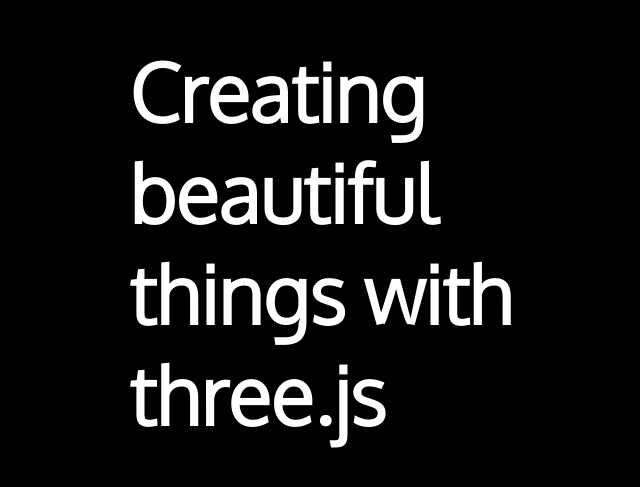
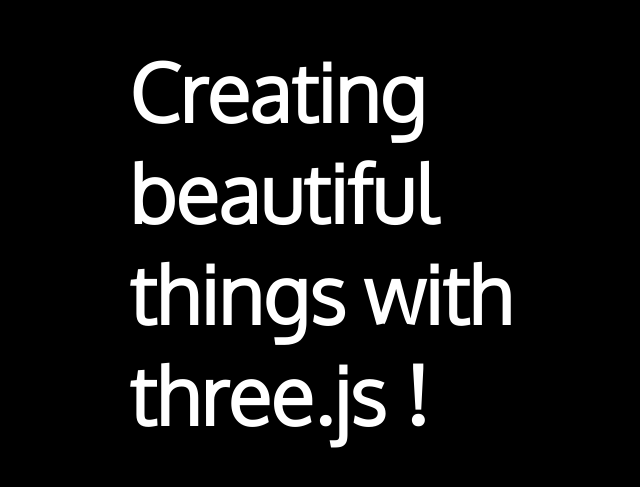
Before and after one commit to TocWebProject/thx-bruno, a website: page index.html in a window 1280 px wide. Shown: the part 165-652 px from the top of the page, 7-647 px from the left. Drawn offline with nearby package versions, Linux system fonts and the light colour scheme; files that its build step writes are made by us from their sources; files whose address does not match are found by name.

Commit message:
Test config git

```diff
--- a/index.html
+++ b/index.html
@@ -8,7 +8,7 @@
 </head>
 <body>
     <main>
-        <h1>Creating beautiful things with three.js</h1>
+        <h1>Creating beautiful things with three.js !</h1>
     </main>
     <script src="assets/js/app.js"></script>
 </body>
```
